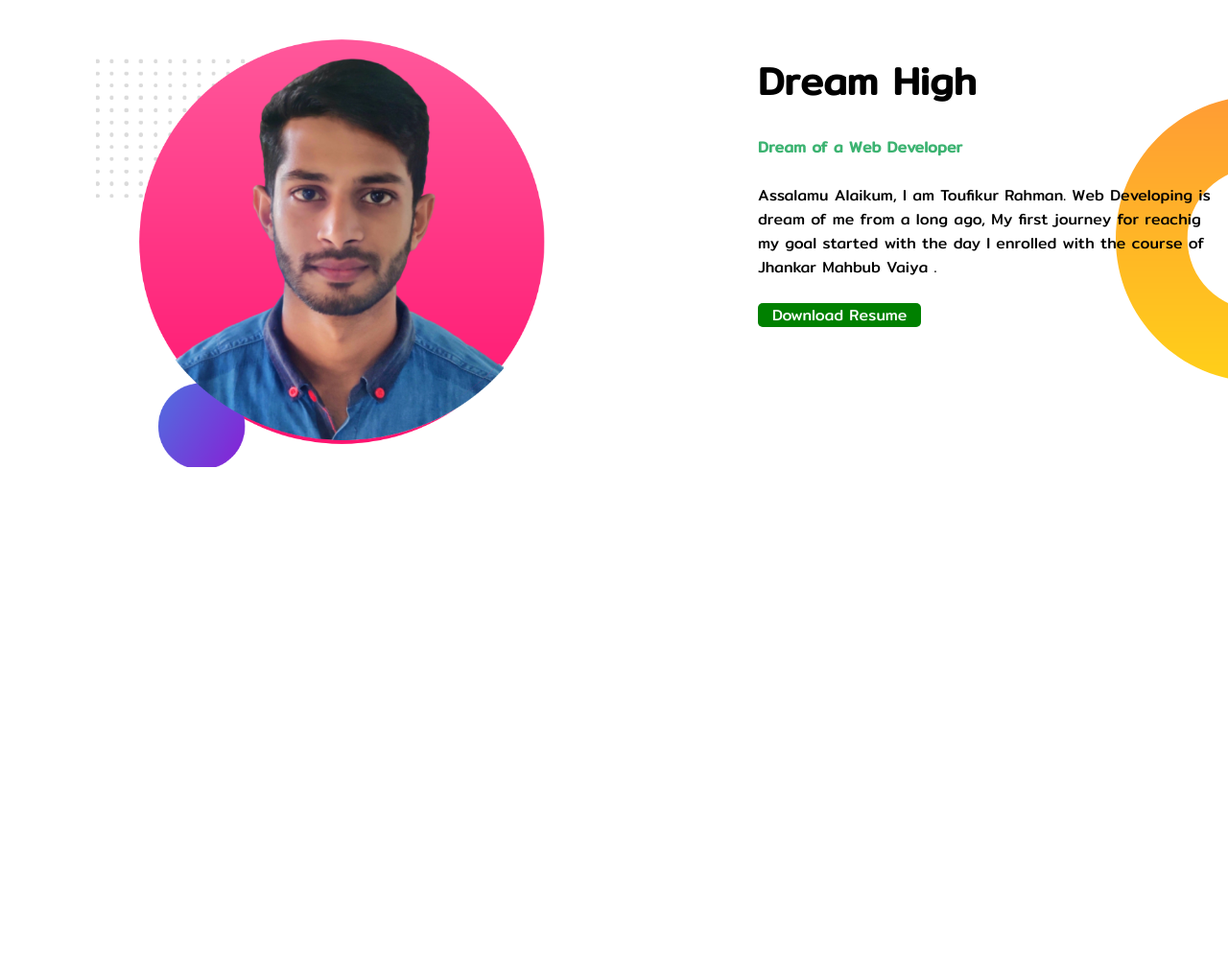
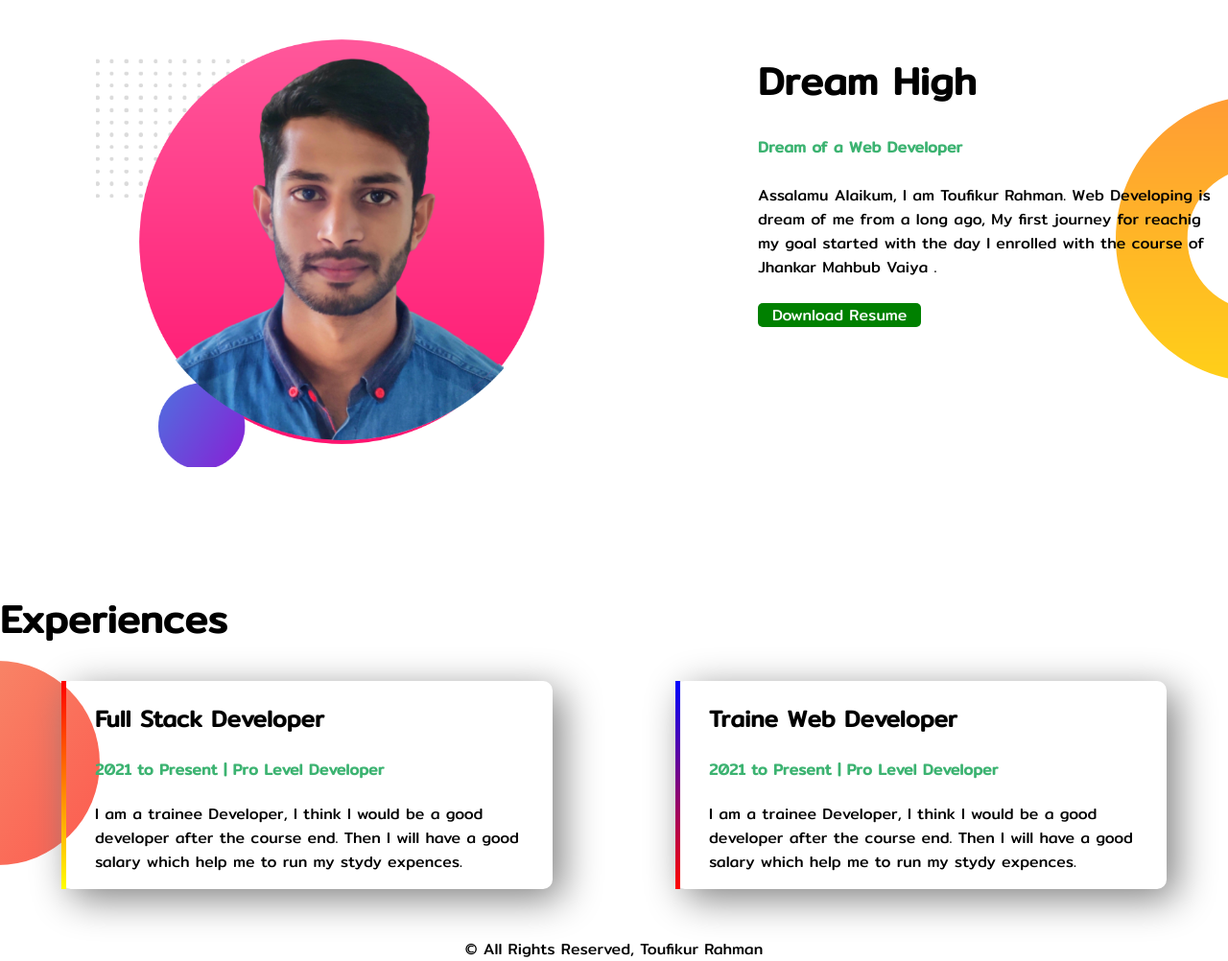
Before and after one commit to RahmanToufik/myPortfolio, a plain HTML site: page index.html in a window 1280 px wide. Shown: the part 623-1625 px from the top of the page at 96% size. Before the commit the page ends 1237 px from the top, so only its background shows below. Drawn offline with Linux system fonts and the light colour scheme.

Commit message:
last sec commit

```diff
--- a/index.html
+++ b/index.html
@@ -15,7 +15,7 @@
 </head>
 
 <body>
-    <section class="bannerBg">
+    <section class="bannerBg sectionFlex">
         <div class="widthHalf">
             <h1>Welcome To</h1>
             <h1> <span class="colorOrange">Toufikur Rahman's</span> World</h1>
@@ -30,7 +30,7 @@
         </div>
     </section>
 
-    <section class="secSecnd">
+    <section class="secSecnd sectionFlex">
         <div class="widthHalf">
             <img src="pfolioImages/my-bg2.png" alt="">
         </div>
@@ -43,6 +43,32 @@
             <a class="button2" target="blank" href=""> Download Resume</a>
         </div>
     </section>
+
+    <section class="expSectn">
+        <h1>Experiences</h1>
+        <div class="flex">
+            <div id="border-first" class="width-Half">
+                <h2>Full Stack Developer</h2>
+                <h4 class="ZX">2021 to Present | Pro Level Developer</h4>
+                <p>
+                    I am a trainee Developer, I think I would be a good developer after the course end. Then I will have
+                    a
+                    good salary which help me to run my stydy expences.
+                </p>
+            </div>
+
+            <div id="border-Secnd" class="width-Half">
+                <h2>Traine Web Developer</h2>
+                <h4 class="ZX">2021 to Present | Pro Level Developer</h4>
+                <p>
+                    I am a trainee Developer, I think I would be a good developer after the course end. Then I will have
+                    a
+                    good salary which help me to run my stydy expences.
+                </p>
+            </div>
+        </div>
+    </section>
+    <footer> &copy; All Rights Reserved, Toufikur Rahman </footer>
 </body>
 
 </html>
--- a/style.css
+++ b/style.css
@@ -11,7 +11,7 @@ h4{
 .colorOrange{
     color: crimson;
 }
-section{
+.sectionFlex{
     display: flex;
     margin-bottom: 120px;
 
@@ -57,3 +57,37 @@ section{
     padding: 0px 15px 0px 15px;
     margin-left: 70px;
 }
+.flex{
+    display: flex;
+
+}
+.width-Half{
+    width: 50%;
+    margin-left: 5%;
+    margin-bottom: 50px;
+    margin-right: 5%;
+    padding-left: 30px;
+    box-shadow: 10px 10px 40px gray;
+    border-radius: 10px;
+
+}
+.expSectn{
+    background-image: url(images/exp-bg.png);
+    background-repeat: no-repeat;
+    background-position: left;
+}
+#border-first{
+    border-left: solid 5px;
+    border-radius: 10px;
+    border-image: linear-gradient( red, yellow);
+    border-image-slice: 1;
+}
+#border-Secnd{
+    border-left: solid 5px;
+    border-radius: 10px;
+    border-image: linear-gradient( blue,red);
+    border-image-slice: 1;
+}
+footer{
+    text-align: center ;
+}
```
